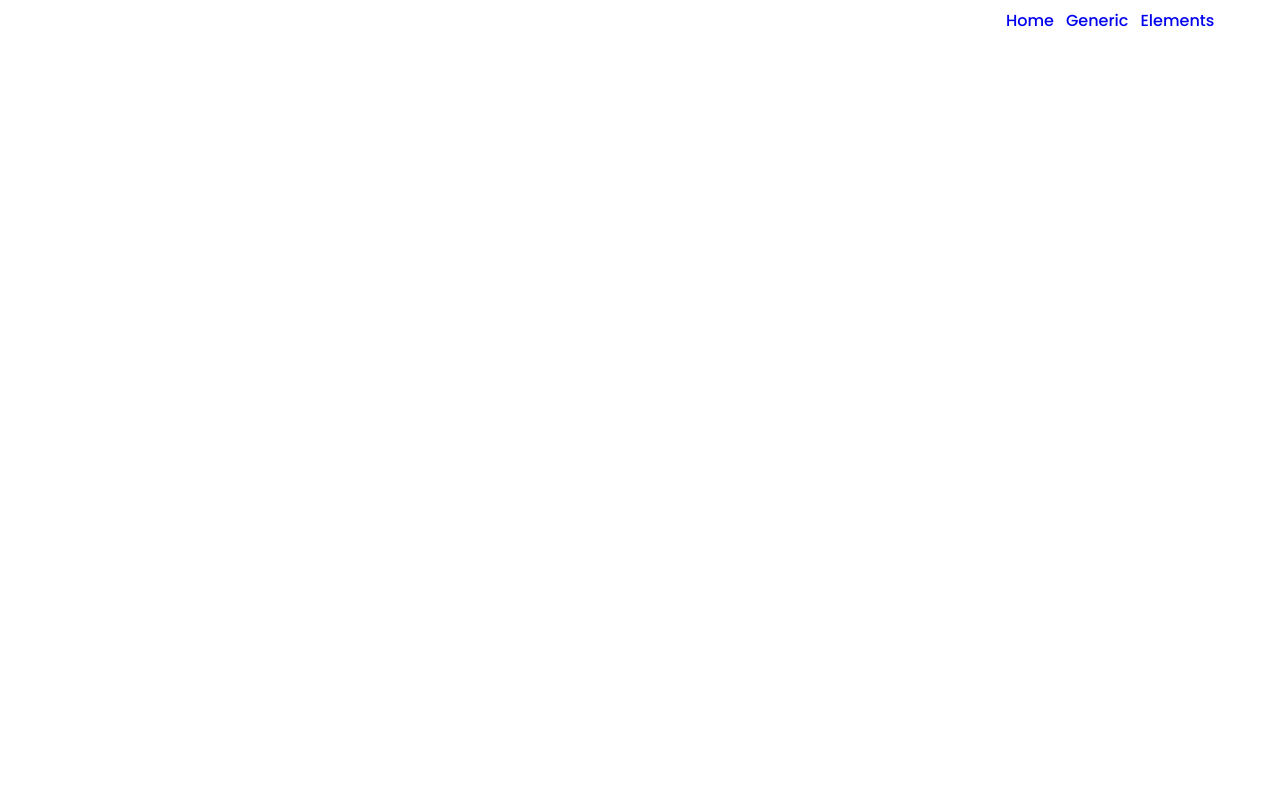
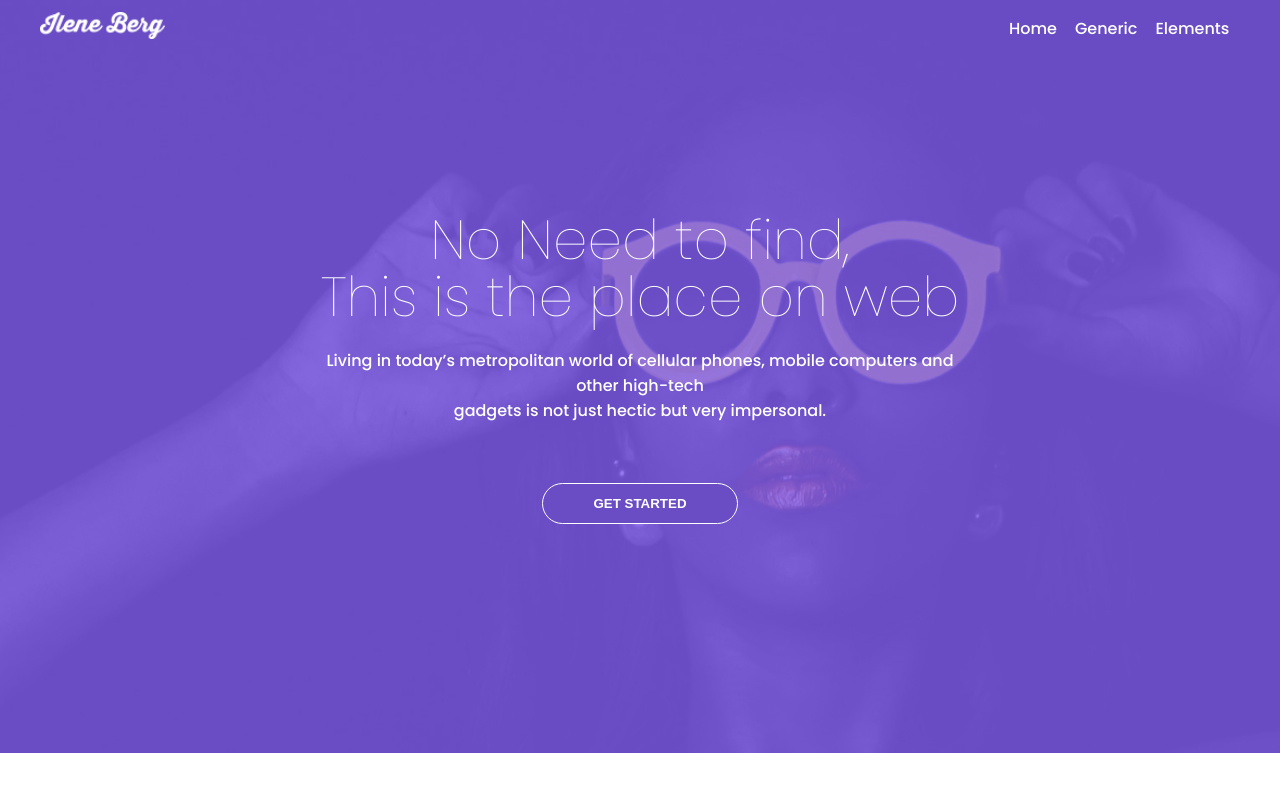
Before and after one commit to Mohammedazzam/Corces_Itrax, a plain HTML site: page task session-8 template-1/index.html in a window 1280 px wide. Drawn offline with Linux system fonts and the light colour scheme.

Commit message:
header Section

```diff
--- a/task session-8 template-1/css/style.css
+++ b/task session-8 template-1/css/style.css
@@ -6,9 +6,24 @@ body {
   font-family: "Poppins", sans-serif;
   color: #777;
 }
-.container{
+.container {
   width: 1200px;
   margin: auto;
+}
+.btn {
+    background-color: #6a4dc5;
+    border:0;
+    outline: none;
+    padding: 12px 50px;
+    border: 1px solid #fff;
+    border-radius: 30px;
+    -webkit-border-radius: 30px;
+    -moz-border-radius: 30px;
+    -ms-border-radius: 30px;
+    -o-border-radius: 30px;
+    color: #fff;
+    font-weight: 900;
+    text-transform: uppercase;
 }
 /* .clear {
     clear: both;
@@ -16,12 +31,16 @@ body {
 /* Start Nav */
 nav {
   overflow: auto;
+  padding: 8px 0;
+  position: fixed;
+  z-index: 1;
+  width: 100%;
 }
 nav .logo {
   float: left;
   width: 80%;
 }
-nav .logo img{
+nav .logo img {
   width: 13%;
   padding: 4px 0;
 }
@@ -32,10 +51,53 @@ nav .list {
 nav .list ul {
   list-style: none;
 }
-nav .list ul li a{
+nav .list ul li a {
   text-decoration: none;
-    float:left;
-    padding: 8px 6px;
+  float: left;
+  padding: 8px 9px;
+  color: #fff;
 }
+nav .list ul li a:hover {
+  color: #f3487f;
+}
+/* End Nav */
 
-/* End Nav */
+/* Start Header */
+header {
+  background-image: url(../img/banner-bg.jpg);
+  width: 100%;
+  height: 753px;
+  background-size: cover;
+  position: relative;
+}
+header .overlay-bg {
+  position: absolute;
+  top: 0;
+  left: 0;
+  width: 100%;
+  height: 100%;
+  background: rgba(132, 96, 246, 0.8);
+}
+header .header-info {
+  position: absolute;
+  z-index: 2;
+  top: 28%;
+  left: 25%;
+  width: 50%;
+  text-align: center;
+  color: #fff;
+}
+header .header-info h4 {
+    font-size: 55px;
+    margin: 0 0 23px;
+    line-height: 57px;
+    font-weight: 100;
+    font-family: "Poppins",sans-serif;
+}
+header .header-info p {
+    margin-bottom: 60px;
+    font-size: 16px;
+}
+header .header-info button {
+}
+/* End Header */
--- a/task session-8 template-1/index.html
+++ b/task session-8 template-1/index.html
@@ -26,5 +26,18 @@
         </div>
     </nav>
     <!-- End Nav -->
+
+    <!-- Start Header -->
+    <header>
+        <div class="overlay-bg"></div>
+        <div class="header-info">
+            <h4>No Need to find, <br>
+                This is the place on web</h4>
+            <p>Living in today’s metropolitan world of cellular phones, mobile computers and other high-tech <br>
+                gadgets is not just hectic but very impersonal.</p>
+            <button class="btn">get started</button>
+        </div>
+    </header>
+    <!-- End Header -->
 </body>
 </html>
```
Lines whose indentation alone changed are shown as unchanged.
